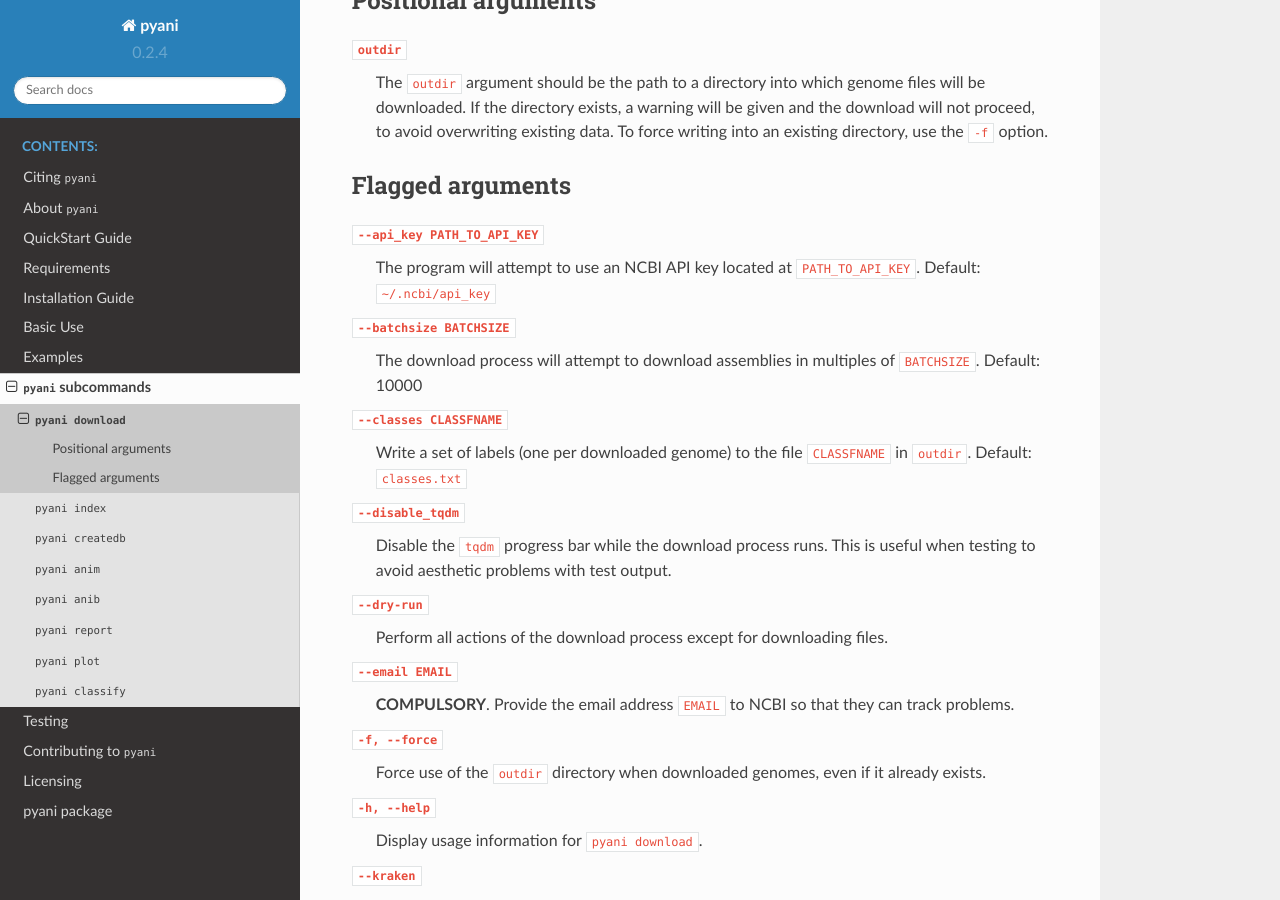
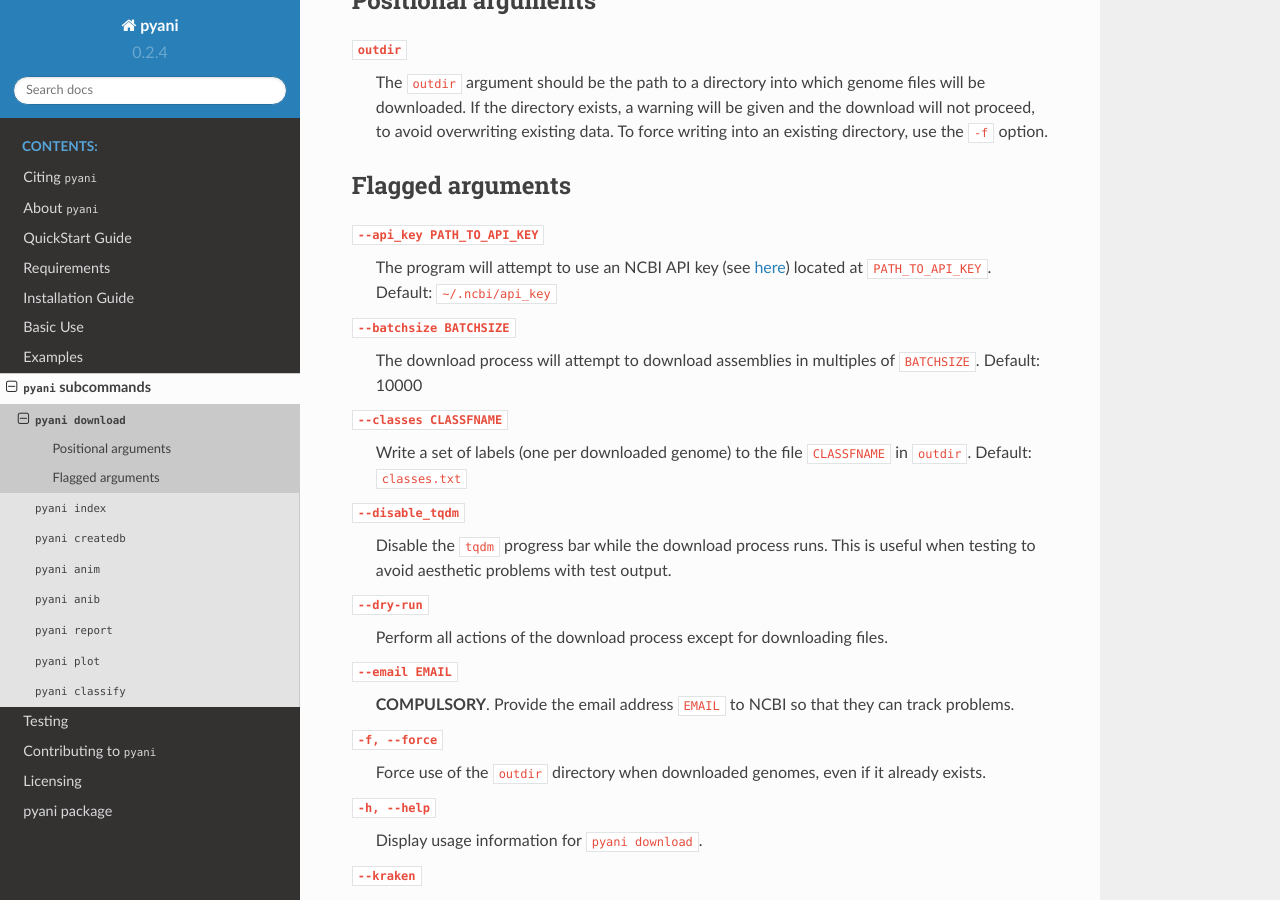
Before and after one commit to widdowquinn/pyani, a Sphinx documentation site: the page built from docs/subcmd_download.rst, in a window 1280 px wide and 900 px high, scrolled down 422 px. Built offline with Sphinx 7.4.7 and the Read the Docs theme 2.0.0, drawn with Linux system fonts in a browser that asks for light colours.

Commit message:
add link to NCBI API key notice

```diff
--- a/docs/subcmd_download.rst
+++ b/docs/subcmd_download.rst
@@ -28,7 +28,7 @@
 -----------------
 
 ``--api_key PATH_TO_API_KEY``
-    The program will attempt to use an NCBI API key located at ``PATH_TO_API_KEY``. Default: ``~/.ncbi/api_key``
+    The program will attempt to use an NCBI API key (see `here <https://ncbiinsights.ncbi.nlm.nih.gov/2017/11/02/new-api-keys-for-the-e-utilities/>`_) located at ``PATH_TO_API_KEY``. Default: ``~/.ncbi/api_key``
 
 ``--batchsize BATCHSIZE``
     The download process will attempt to download assemblies in multiples of ``BATCHSIZE``. Default: 10000
```
